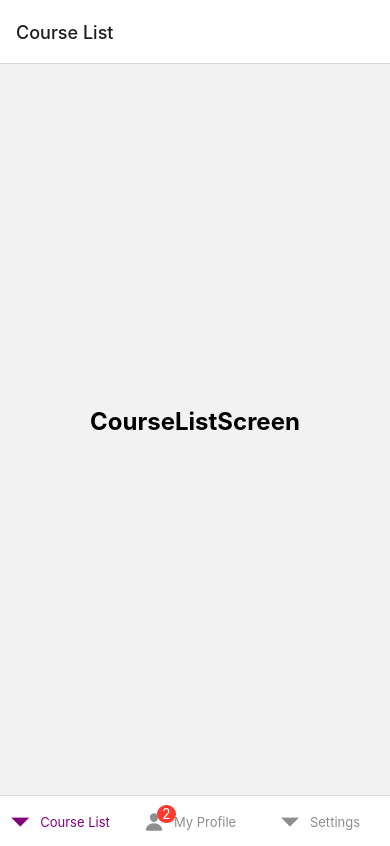
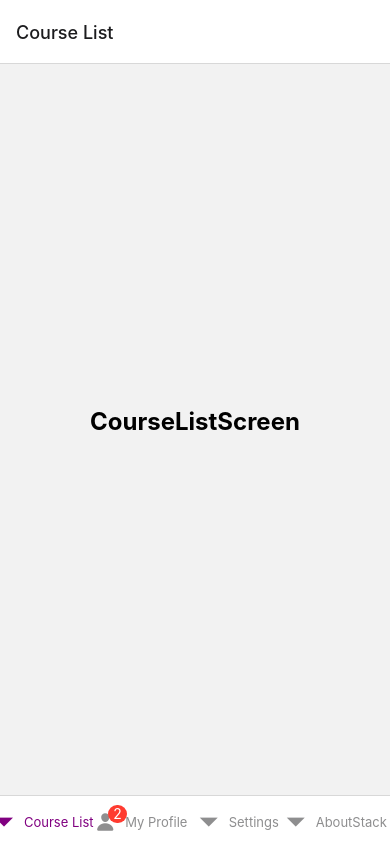
Before and after one commit to Narotam-Mishra/react-native-learning, a React Native app in the folder RNNavigation/: screen / in a window 390 px wide. Built offline with nearby package versions, Linux system fonts and the light colour scheme.

Commit message:
react-native_react-native_Nesting_Navigators_1.82

```diff
--- a/RNNavigation/App.js
+++ b/RNNavigation/App.js
@@ -5,6 +5,7 @@ import CourseListScreen from './screens/CourseListScreen';
 import ProfileScreen from './screens/ProfileScreen';
 import SettingsScreen from './screens/SettingsScreen';
 import Ionicons from '@expo/vector-icons/Ionicons';
+import { AboutStack } from './AppStack';
 
 const Tab = createBottomTabNavigator();
 
@@ -24,7 +25,10 @@ export default function App() {
                 tabBarBadge: 2,
             }} />
             <Tab.Screen name='Settings' component={SettingsScreen}  />
+            <Tab.Screen name='AboutStack ' component={AboutStack}  options={{
+                headerShown: false,
+            }} />
         </Tab.Navigator>
     </NavigationContainer>
-  )
-}
+  );
+};
--- a/RNNavigation/AppStack.js
+++ b/RNNavigation/AppStack.js
@@ -6,9 +6,8 @@ import { Pressable, Text } from 'react-native';
 
 const Stack = createNativeStackNavigator();
 
-export default function App() {
-  return (
-    <NavigationContainer>
+export const AboutStack = () => {
+  return(
     <Stack.Navigator initialRouteName="Home" screenOptions={{
       headerStyle: {
         backgroundColor: "#6a51ae",
@@ -44,6 +43,13 @@ export default function App() {
         // })}
       />
     </Stack.Navigator>
+  )
+}
+
+export default function App() {
+  return (
+    <NavigationContainer>
+      <AboutStack />
     </NavigationContainer>
   );
 }
```
Also changed, not shown: 1 other file (tests, documents, lock files or other folders). Lines whose indentation alone changed are shown as unchanged.
